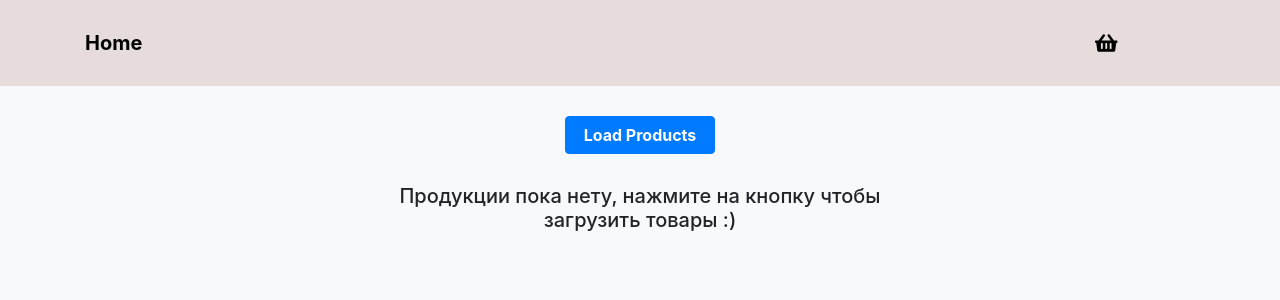
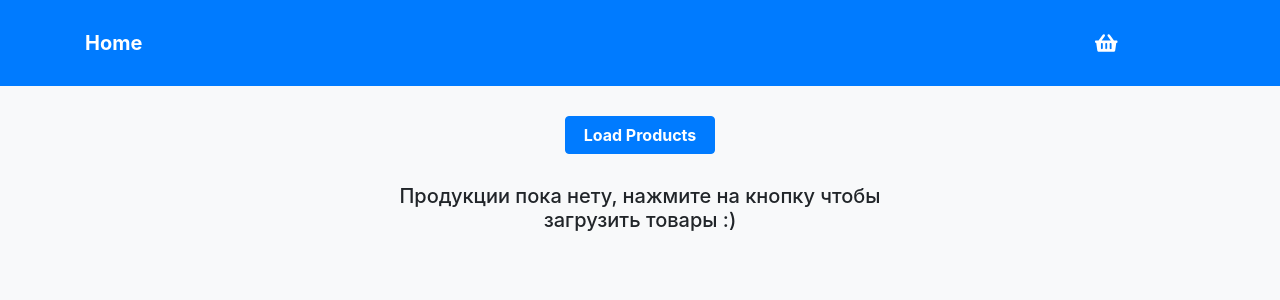
Before and after one commit to denisosadchyi1/test-basket-app, a React (Create React App) app: page / in a window 1280 px wide. Shown: the top 300 px of the page. Built offline with nearby package versions, Linux system fonts and the light colour scheme.

Commit message:
test commit

```diff
--- a/src/components/Navigation/index.jsx
+++ b/src/components/Navigation/index.jsx
@@ -7,18 +7,20 @@ import { useSelector } from "react-redux";
 
 const NavigationWrapper = styled.div`
   a{
+    color: #fff;
     text-decoration: none;
-    color: #000;
+    /* color: #000; */
     font-size: 20px;
     font-weight: 700;
   }
   a:hover{
-    color: #007bff;
+    color: yellow;
   }
 `;
 
 const NavigationItem = styled.nav`
-  background-color: #e6dcdc;
+  /* background-color: #e6dcdc; */
+  background:  #007bff;
 `;
 
 const Item = styled.div`
@@ -32,7 +34,7 @@ const BasketItem = styled.div`
   display: flex;
   justify-content: space-between;
   p{
-    color: darkgreen;
+    color: #fff;
     font-weight: 800;
     font-size: 17px;
     margin-top: 3px;
```
Also changed, not shown: 1 other file (tests, documents, lock files or other folders).
